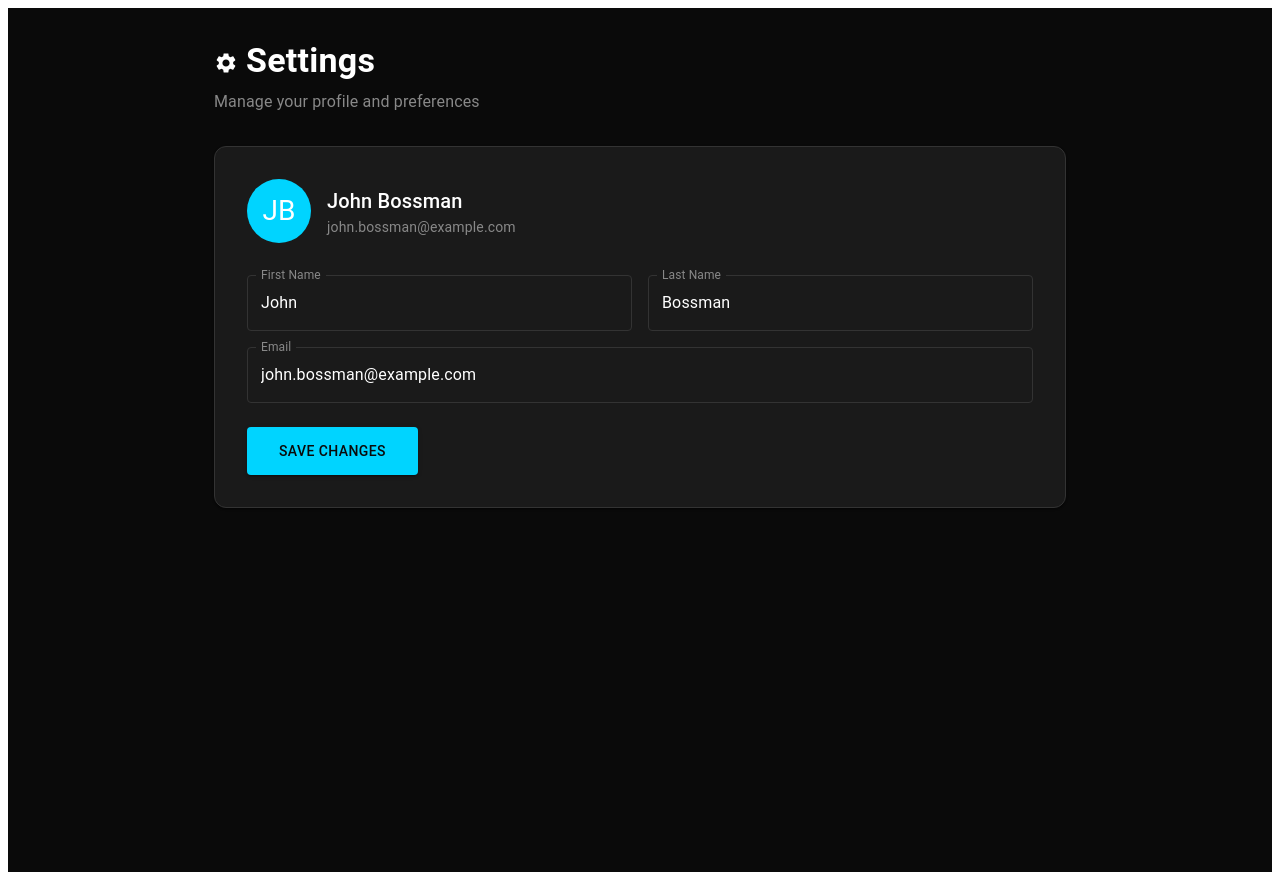
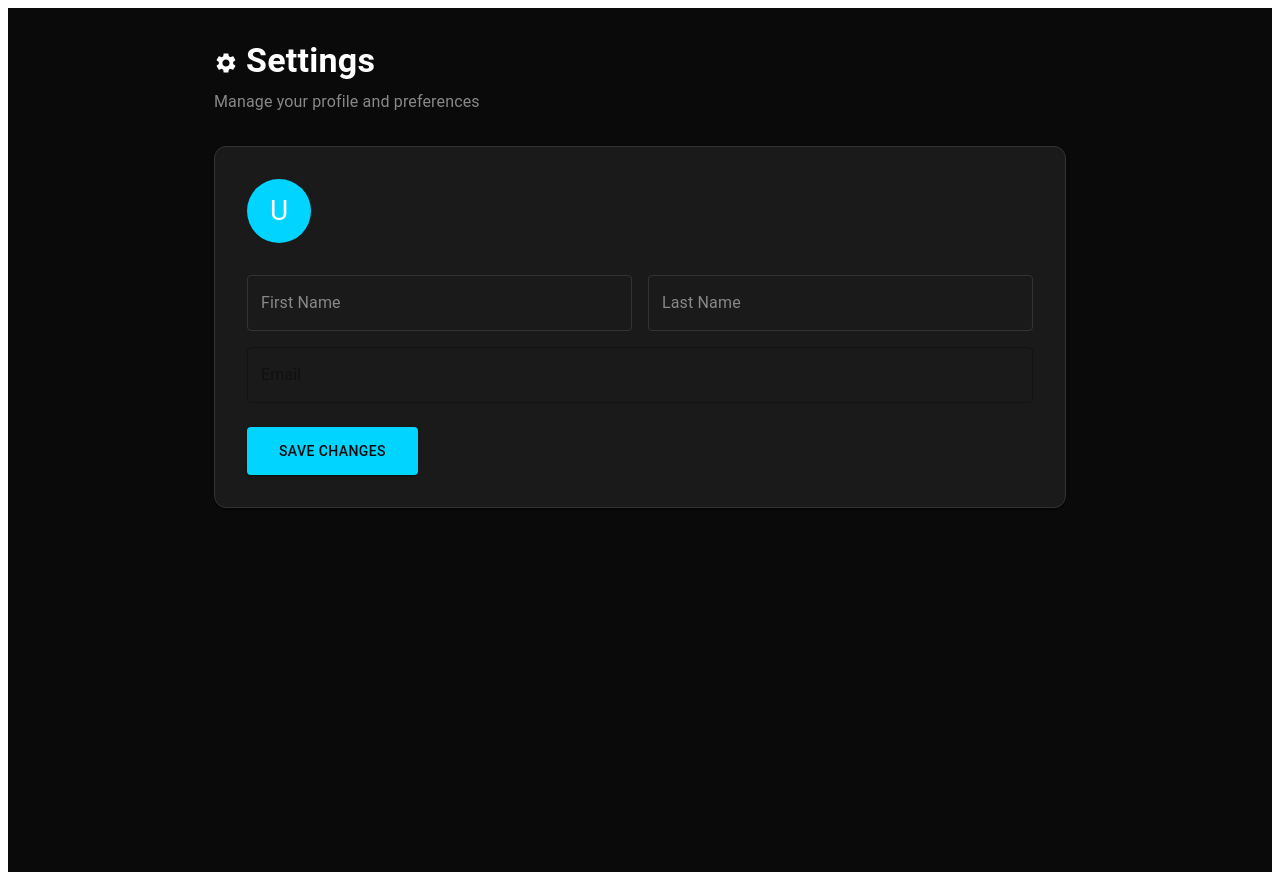
Before and after one commit to Samuelwedi/future-jobs-pro-ai, a React (Vite) app in the folder web/: page /settings in a window 1280 px wide. Built offline with nearby package versions, Linux system fonts and the light colour scheme.

Commit message:
Make dashboard and settings dynamic based on logged-in user

```diff
--- a/web/src/pages/Dashboard.tsx
+++ b/web/src/pages/Dashboard.tsx
@@ -1,4 +1,4 @@
-import React, { useState } from 'react';
+import React, { useState, useEffect } from 'react';
 import { useNavigate, useLocation } from 'react-router-dom';
 import {
   Box, Container, Grid, Paper, Typography, Card, CardContent,
@@ -9,7 +9,7 @@ import {
   Notifications, TrendingDown, AccessTime, Work, People,
   Dashboard as DashboardIcon, CalendarMonth, Assessment,
   Groups, Folder, Timer, Chat, Assignment, BeachAccess,
-  TouchApp, Settings, Logout, ChevronLeft,
+  TouchApp, Settings, Logout,
 } from '@mui/icons-material';
 import {
   AreaChart, Area, PieChart, Pie, Cell, XAxis, YAxis,
@@ -17,7 +17,6 @@ import {
 } from 'recharts';
 
 const COLORS = ['#00D4FF', '#4CAF50', '#FF9800', '#F44336'];
-const SIDEBAR_WIDTH = 260;
 
 const navItems = [
   { label: 'Dashboard', icon: <DashboardIcon />, path: '/dashboard' },
@@ -36,6 +35,21 @@ const navItems = [
 export default function Dashboard() {
   const navigate = useNavigate();
   const location = useLocation();
+
+  // Get user from localStorage
+  const [user, setUser] = useState<any>(null);
+
+  useEffect(() => {
+    try {
+      const stored = localStorage.getItem('user');
+      if (stored) setUser(JSON.parse(stored));
+    } catch {}
+  }, []);
+
+  const fullName = user ? (user.fullName || `${user.firstName} ${user.lastName}`) : 'User';
+  const initials = user
+    ? `${user.firstName?.charAt(0) || ''}${user.lastName?.charAt(0) || ''}`
+    : 'U';
 
   const [stats] = useState({
     activeJobs: 12, totalEmployees: 28, hoursToday: 142.5,
@@ -64,17 +78,14 @@ export default function Dashboard() {
       {/* ===== SIDEBAR ===== */}
       <Box
         sx={{
-          width: SIDEBAR_WIDTH,
+          width: 260,
           bgcolor: '#111',
           borderRight: '1px solid #222',
           display: 'flex',
           flexDirection: 'column',
-          pt: 2,
-          pb: 2,
-          flexShrink: 0,
+          pt: 2, pb: 2, flexShrink: 0,
         }}
       >
-        {/* Logo */}
         <Box sx={{ px: 2, mb: 3 }}>
           <Typography sx={{ color: '#00D4FF', fontWeight: 'bold', fontSize: 18 }}>
             🚀 Future Jobs Pro
@@ -82,7 +93,6 @@ export default function Dashboard() {
           <Typography variant="caption" sx={{ color: '#666' }}>Samuel B.</Typography>
         </Box>
 
-        {/* Navigation Links */}
         <List sx={{ flex: 1 }}>
           {navItems.map((item) => {
             const isActive = location.pathname === item.path;
@@ -91,56 +101,40 @@ export default function Dashboard() {
                 key={item.path}
                 onClick={() => navigate(item.path)}
                 sx={{
-                  mx: 1,
-                  borderRadius: 2,
-                  mb: 0.5,
+                  mx: 1, borderRadius: 2, mb: 0.5,
                   color: isActive ? '#00D4FF' : '#AAA',
                   bgcolor: isActive ? 'rgba(0,212,255,0.1)' : 'transparent',
                   '&:hover': { bgcolor: 'rgba(255,255,255,0.05)' },
                 }}
               >
-                <ListItemIcon sx={{ minWidth: 36, color: 'inherit' }}>
-                  {item.icon}
-                </ListItemIcon>
+                <ListItemIcon sx={{ minWidth: 36, color: 'inherit' }}>{item.icon}</ListItemIcon>
                 <ListItemText primary={item.label} primaryTypographyProps={{ fontSize: 14 }} />
               </ListItemButton>
             );
           })}
         </List>
 
-        {/* Logout */}
         <ListItemButton
           onClick={handleLogout}
-          sx={{
-            mx: 1, borderRadius: 2, color: '#F44336',
-            '&:hover': { bgcolor: 'rgba(244,67,54,0.1)' },
-          }}
+          sx={{ mx: 1, borderRadius: 2, color: '#F44336', '&:hover': { bgcolor: 'rgba(244,67,54,0.1)' } }}
         >
-          <ListItemIcon sx={{ minWidth: 36, color: '#F44336' }}>
-            <Logout />
-          </ListItemIcon>
+          <ListItemIcon sx={{ minWidth: 36, color: '#F44336' }}><Logout /></ListItemIcon>
           <ListItemText primary="Logout" primaryTypographyProps={{ fontSize: 14 }} />
         </ListItemButton>
       </Box>
 
       {/* ===== MAIN CONTENT ===== */}
       <Box sx={{ flex: 1, display: 'flex', flexDirection: 'column' }}>
-        {/* Top AppBar */}
         <AppBar position="static" sx={{ bgcolor: '#1A1A1A', borderBottom: '1px solid #333', boxShadow: 'none' }}>
           <Toolbar>
             <Typography variant="h6" sx={{ flexGrow: 1, color: '#FFF', fontWeight: 'bold' }}>
-              Welcome back, John Bossman
+              Welcome back, {fullName}
             </Typography>
-            <IconButton color="inherit">
-              <Notifications />
-            </IconButton>
-            <IconButton>
-              <Avatar sx={{ bgcolor: '#00D4FF', width: 40, height: 40 }}>JB</Avatar>
-            </IconButton>
+            <IconButton color="inherit"><Notifications /></IconButton>
+            <IconButton><Avatar sx={{ bgcolor: '#00D4FF', width: 40, height: 40 }}>{initials}</Avatar></IconButton>
           </Toolbar>
         </AppBar>
 
-        {/* Dashboard Content */}
         <Container maxWidth="xl" sx={{ mt: 3, mb: 3, flex: 1 }}>
           <Box sx={{ mb: 3 }}>
             <Chip label="👑 Boss Mode" sx={{ bgcolor: '#00D4FF20', color: '#00D4FF', border: '1px solid #00D4FF40', fontWeight: 'bold' }} />
@@ -159,8 +153,7 @@ export default function Dashboard() {
                       <TrendingDown fontSize="small" sx={{ color: '#F44336' }} />
                       <Typography variant="body2" sx={{ color: '#F44336' }}>2.1%</Typography>
                     </Box>
-                    <LinearProgress variant="determinate" value={stats.marginToday}
-                      sx={{ mt: 1, height: 6, borderRadius: 3, bgcolor: '#333', '& .MuiLinearProgress-bar': { bgcolor: '#4CAF50' } }} />
+                    <LinearProgress variant="determinate" value={stats.marginToday} sx={{ mt: 1, height: 6, borderRadius: 3, bgcolor: '#333', '& .MuiLinearProgress-bar': { bgcolor: '#4CAF50' } }} />
                   </CardContent>
                 </Card>
               </Grid>
--- a/web/src/pages/Settings.tsx
+++ b/web/src/pages/Settings.tsx
@@ -1,8 +1,41 @@
-import React from 'react';
-import { Box, Container, Typography, Paper, TextField, Button, Avatar, Grid } from '@mui/material';
+import React, { useState, useEffect } from 'react';
+import {
+  Box, Container, Typography, Paper, TextField, Button, Avatar, Grid, Alert,
+} from '@mui/material';
 import { Settings as SettingsIcon } from '@mui/icons-material';
 
 export default function Settings() {
+  const [user, setUser] = useState<any>(null);
+  const [firstName, setFirstName] = useState('');
+  const [lastName, setLastName] = useState('');
+  const [email, setEmail] = useState('');
+  const [saved, setSaved] = useState(false);
+
+  useEffect(() => {
+    try {
+      const stored = localStorage.getItem('user');
+      if (stored) {
+        const parsed = JSON.parse(stored);
+        setUser(parsed);
+        setFirstName(parsed.firstName || '');
+        setLastName(parsed.lastName || '');
+        setEmail(parsed.email || '');
+      }
+    } catch {}
+  }, []);
+
+  const handleSave = () => {
+    const updated = { ...user, firstName, lastName, email, fullName: `${firstName} ${lastName}` };
+    localStorage.setItem('user', JSON.stringify(updated));
+    setUser(updated);
+    setSaved(true);
+    setTimeout(() => setSaved(false), 3000);
+  };
+
+  const initials = user
+    ? `${user.firstName?.charAt(0) || ''}${user.lastName?.charAt(0) || ''}`
+    : 'U';
+
   return (
     <Box sx={{ bgcolor: '#0A0A0A', minHeight: '100vh', py: 4 }}>
       <Container maxWidth="md">
@@ -16,29 +49,68 @@ export default function Settings() {
 
         <Paper sx={{ p: 4, bgcolor: '#1A1A1A', borderRadius: 3, border: '1px solid #333' }}>
           <Box sx={{ display: 'flex', alignItems: 'center', mb: 4 }}>
-            <Avatar sx={{ bgcolor: '#00D4FF', width: 64, height: 64, fontSize: 28, mr: 2 }}>JB</Avatar>
+            <Avatar sx={{ bgcolor: '#00D4FF', width: 64, height: 64, fontSize: 28, mr: 2 }}>
+              {initials}
+            </Avatar>
             <Box>
-              <Typography variant="h6" sx={{ color: '#FFF' }}>John Bossman</Typography>
-              <Typography variant="body2" sx={{ color: '#888' }}>john.bossman@example.com</Typography>
+              <Typography variant="h6" sx={{ color: '#FFF' }}>
+                {firstName} {lastName}
+              </Typography>
+              <Typography variant="body2" sx={{ color: '#888' }}>
+                {email}
+              </Typography>
             </Box>
           </Box>
 
+          {saved && <Alert severity="success" sx={{ mb: 2 }}>Profile updated successfully.</Alert>}
+
           <Grid container spacing={2}>
             <Grid item xs={12} md={6}>
-              <TextField fullWidth label="First Name" defaultValue="John"
-                sx={{ input: { color: '#FFF' }, label: { color: '#888' }, '& .MuiOutlinedInput-root': { '& fieldset': { borderColor: '#333' } } }} />
+              <TextField
+                fullWidth
+                label="First Name"
+                value={firstName}
+                onChange={(e) => setFirstName(e.target.value)}
+                sx={{
+                  input: { color: '#FFF' },
+                  label: { color: '#888' },
+                  '& .MuiOutlinedInput-root': { '& fieldset': { borderColor: '#333' } },
+                }}
+              />
             </Grid>
             <Grid item xs={12} md={6}>
-              <TextField fullWidth label="Last Name" defaultValue="Bossman"
-                sx={{ input: { color: '#FFF' }, label: { color: '#888' }, '& .MuiOutlinedInput-root': { '& fieldset': { borderColor: '#333' } } }} />
+              <TextField
+                fullWidth
+                label="Last Name"
+                value={lastName}
+                onChange={(e) => setLastName(e.target.value)}
+                sx={{
+                  input: { color: '#FFF' },
+                  label: { color: '#888' },
+                  '& .MuiOutlinedInput-root': { '& fieldset': { borderColor: '#333' } },
+                }}
+              />
             </Grid>
             <Grid item xs={12}>
-              <TextField fullWidth label="Email" defaultValue="john.bossman@example.com"
-                sx={{ input: { color: '#FFF' }, label: { color: '#888' }, '& .MuiOutlinedInput-root': { '& fieldset': { borderColor: '#333' } } }} />
+              <TextField
+                fullWidth
+                label="Email"
+                value={email}
+                disabled
+                sx={{
+                  input: { color: '#888' },
+                  label: { color: '#888' },
+                  '& .MuiOutlinedInput-root': { '& fieldset': { borderColor: '#333' } },
+                }}
+              />
             </Grid>
           </Grid>
 
-          <Button variant="contained" sx={{ mt: 3, bgcolor: '#00D4FF', color: '#0A0A0A', px: 4, py: 1.5 }}>
+          <Button
+            variant="contained"
+            onClick={handleSave}
+            sx={{ mt: 3, bgcolor: '#00D4FF', color: '#0A0A0A', px: 4, py: 1.5 }}
+          >
             Save Changes
           </Button>
         </Paper>
```
